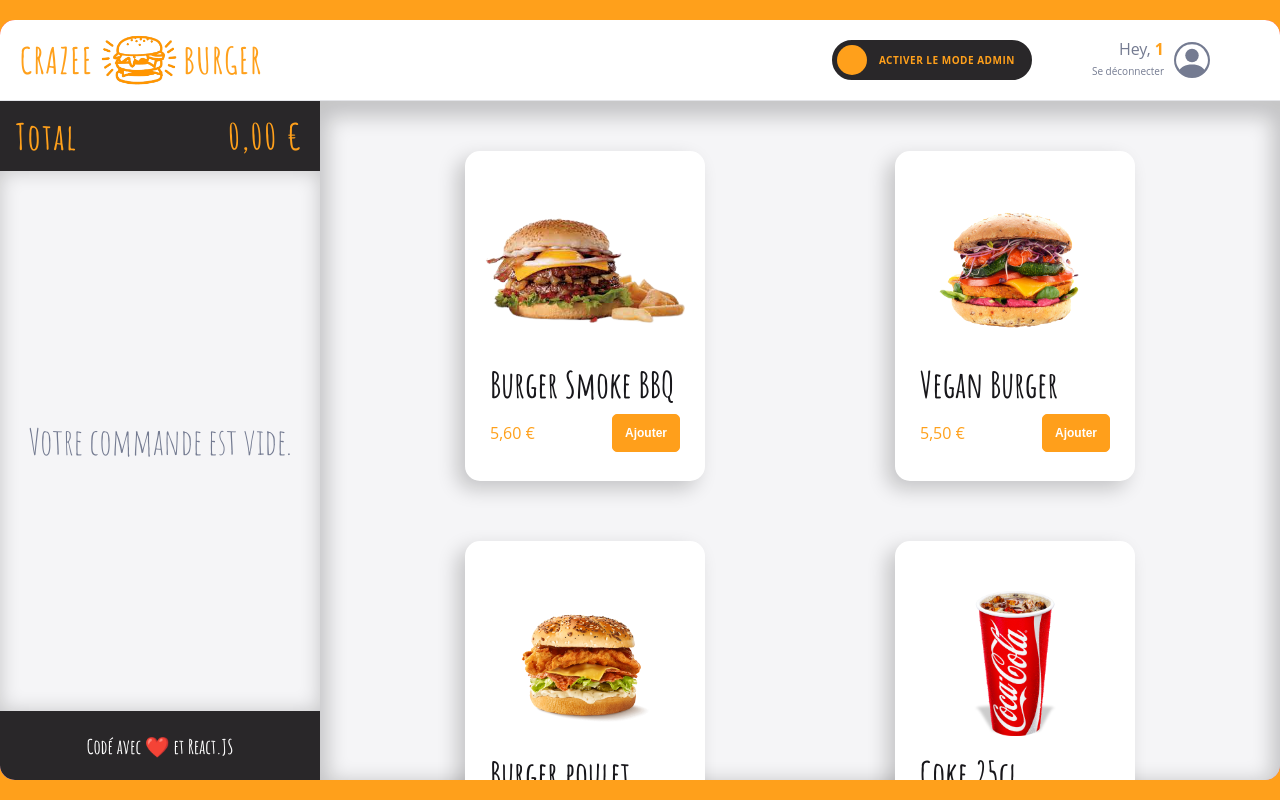
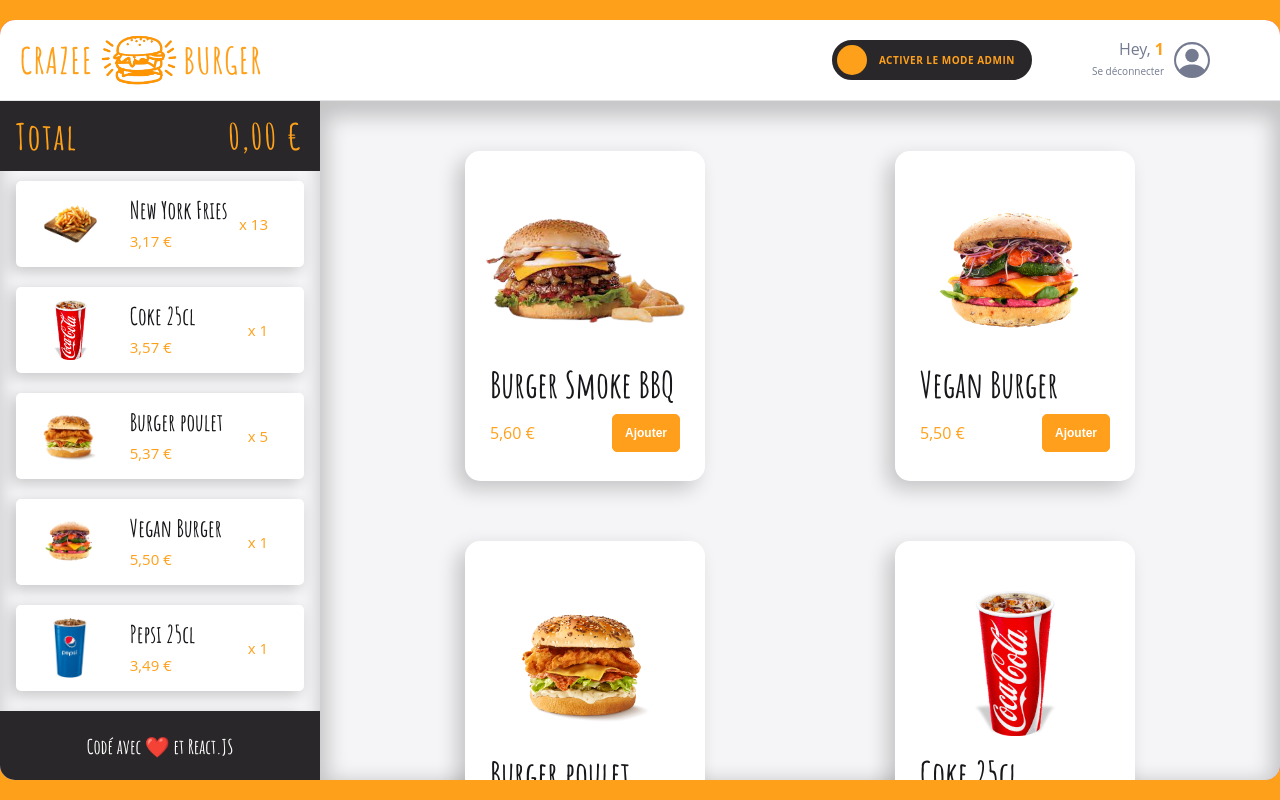
Before and after one commit to AzN-StaR27/crazee-burger, a React (Vite) app: page /order/1 in a window 1280 px wide. Built offline with nearby package versions, Linux system fonts and the light colour scheme; grey boxes are pictures that could not be loaded.

Commit message:
💄 F11: BASKET > Add BasketCard (Read only from fakeBasket.LARGE)

```diff
--- a/src/components/pages/order/Main/Basket/Basket.jsx
+++ b/src/components/pages/order/Main/Basket/Basket.jsx
@@ -6,24 +6,38 @@ import EmptyBasket from "./EmptyBasket";
 import { useContext } from "react";
 import OrderContext from "../../../../../context/OrderContext";
 import BasketProducts from "./BasketProducts";
+import { theme } from "../../../../../theme";
 
 export default function Basket() {
+  const { basket } = useContext(OrderContext);
 
-  const {basket} = useContext(OrderContext)
-
-  const isBasketEmpty = basket.length === 0
+  const isBasketEmpty = basket.length === 0;
 
   return (
     <BasketStyled>
       <Total amountToPay={formatPrice(0)} />
-      {isBasketEmpty ? <EmptyBasket /> : <BasketProducts/>}
+      {isBasketEmpty ? <EmptyBasket /> : <BasketProducts basket={basket} />}
       <Footer />
     </BasketStyled>
   );
 }
 
 const BasketStyled = styled.div`
-  background: pink;
+  background: ${theme.colors.background_white};
+  box-shadow: ${theme.shadows.basket};
   display: flex;
   flex-direction: column;
+  border-bottom-left-radius: ${theme.borderRadius.extraRound};
+  height: 85vh;
+
+  .head {
+    position: sticky;
+    top: 0;
+  }
+
+  .footer {
+    border-bottom-left-radius: ${theme.borderRadius.extraRound};
+    position: sticky;
+    bottom: 0;
+  }
 `;
--- /dev/null
+++ b/src/components/pages/order/Main/Basket/BasketCard.jsx
@@ -0,0 +1,167 @@
+import React from "react";
+import styled, { css } from "styled-components";
+import { MdDeleteForever } from "react-icons/md";
+import { theme } from "../../../../../theme";
+import { formatPrice } from "../../../../../utils/maths";
+
+export default function BasketCard({
+  title,
+  price,
+  quantity,
+  imageSource,
+  className,
+  isModeAdmin,
+  onDelete,
+}) {
+  return (
+    <BasketCardStyled className={className} isModeAdmin={isModeAdmin}>
+      <div className="delete-button" onClick={onDelete}>
+        <MdDeleteForever className="icon" />
+      </div>
+      <div className="image">
+        <img src={imageSource} alt={title} />
+      </div>
+      <div className="text-info">
+        <div className="left-info">
+          <div className="title">
+            <span>{title}</span>
+          </div>
+          <span className="price">{formatPrice(price)}</span>
+        </div>
+        <div className="quantity">
+          <span>x {quantity}</span>
+        </div>
+      </div>
+    </BasketCardStyled>
+  );
+}
+
+const BasketCardStyled = styled.div`
+  cursor: ${({ isModeAdmin }) => (isModeAdmin ? "pointer" : "auto")};
+  /* border: 1px solid red; */
+  box-sizing: border-box;
+  height: 86px;
+  padding: 8px 16px;
+  display: grid;
+  grid-template-columns: 30% 1fr;
+
+  border-radius: ${theme.borderRadius.round};
+  background: ${theme.colors.white};
+  box-shadow: ${theme.shadows.cardBasket};
+
+  position: relative;
+
+  .image {
+    box-sizing: border-box;
+    height: 70px;
+    /* border: 1px solid red; */
+    img {
+      padding: 5px;
+      box-sizing: border-box;
+      height: 100%;
+      width: 100%;
+      object-fit: contain;
+    }
+  }
+
+  .text-info {
+    user-select: none;
+    box-sizing: border-box;
+    /* background: green; */
+    /* border: 1px solid green; */
+    display: grid;
+    grid-template-columns: 70% 1fr;
+    font-size: ${theme.fonts.size.P0};
+    color: ${theme.colors.primary};
+
+    .left-info {
+      display: grid;
+      grid-template-rows: 60% 40%;
+      margin-left: 21px;
+      /* align-items: center; */
+      .title {
+        display: flex;
+        align-items: center;
+        /* background: yellow; */
+        font-family: ${theme.fonts.family.stylish};
+        font-size: ${theme.fonts.size.P3};
+        line-height: 32px;
+        font-weight: ${theme.fonts.weights.bold};
+        color: ${theme.colors.dark};
+        /* sans cette div avec "min-width: 0", l'ellipsis ne fonctionne pas dans un span : https://semicolon.dev/tutorial/css/text-overflow-ellipsis-doesnt-work#:~:text=If%20your%20text%2Doverflow%20is,Grid%20or%20on%20a%20Table. */
+        min-width: 0;
+        span {
+          overflow: hidden;
+          /* width: 100%; */
+          white-space: nowrap;
+          text-overflow: ellipsis;
+        }
+      }
+
+      .price {
+        /* background: blue; */
+        font-size: ${theme.fonts.size.SM};
+        font-weight: ${theme.fonts.weights.medium};
+        font-family: ${theme.fonts.family.openSans};
+        /* color: ${theme.colors.white}; */
+      }
+    }
+
+    .quantity {
+      box-sizing: border-box;
+      /* border: 1px solid lightblue; */
+      /* background: lightblue; */
+      font-weight: ${theme.fonts.weights.medium};
+      display: flex;
+      align-items: center;
+      justify-content: flex-end;
+      margin-right: 20px;
+      font-size: ${theme.fonts.size.SM};
+    }
+  }
+
+  .delete-button {
+    display: none;
+    z-index: 1;
+  }
+
+  /* hover de la card */
+  &:hover {
+    .delete-button {
+      /* border: 1px solid red; */
+      border: none;
+      box-sizing: border-box;
+      position: absolute;
+      top: 0;
+      right: 0;
+      bottom: 0;
+      width: 76px;
+      border-top-right-radius: ${theme.borderRadius.round};
+      border-bottom-right-radius: ${theme.borderRadius.round};
+      padding: 10px;
+      display: flex;
+      align-items: center;
+      justify-content: center;
+      background: ${theme.colors.red};
+      color: ${theme.colors.white};
+      cursor: pointer;
+
+      .icon {
+        width: ${theme.fonts.size.P3};
+        height: ${theme.fonts.size.P3};
+      }
+
+      /* behaviour on delete-button hover */
+      &:hover {
+        .icon {
+          color: ${theme.colors.dark};
+        }
+        &:active {
+          .icon {
+            color: ${theme.colors.white};
+          }
+        }
+      }
+    }
+  }
+`;
--- a/src/components/pages/order/Main/Basket/BasketProducts.jsx
+++ b/src/components/pages/order/Main/Basket/BasketProducts.jsx
@@ -1,7 +1,39 @@
-import React from 'react'
+import React from "react";
+import styled from "styled-components";
+import BasketCard from "./BasketCard";
 
-export default function BasketProducts() {
+export default function BasketProducts({ basket }) {
   return (
-    <div>BasketProducts</div>
-  )
+    <BasketProductsStyled>
+      {basket.map((basketProduct) => (
+        <div className="basket-card">
+          <BasketCard {...basketProduct} />
+        </div>
+      ))}
+    </BasketProductsStyled>
+  );
 }
+
+const BasketProductsStyled = styled.div`
+  /* border: 1px solid red; */
+  flex: 1;
+  display: flex;
+  flex-direction: column;
+  overflow-y: auto;
+
+  .basket-card {
+    margin: 10px 16px;
+  }
+  &.basket-card {
+    /* border: 1px solid blue; */
+    height: 86px;
+    box-sizing: border-box;
+    :first-child {
+      margin-top: 20px;
+      /* border: 1px solid red; */
+    }
+    :last-child {
+      margin-bottom: 20px;
+    }
+  }
+`;
--- a/src/fakeData/fakeBasket.js
+++ b/src/fakeData/fakeBasket.js
@@ -1,46 +1,47 @@
-import { EMPTY_PRODUCT } from "../enums/product"
+import { EMPTY_PRODUCT } from "../enums/product";
 
-export const EMPTY = []
+export const EMPTY = [];
 
 export const SMALL = [
   {
     id: "1",
     title: "Burger Meal",
-    imageSource: "images/burger1.png",
+    imageSource: "/images/burger1.png",
     quantity: 1,
   },
-]
+];
 
 export const MEDIUM = [
   {
     id: "1",
-    imageSource: "images/burger1.png",
+    imageSource: "/images/burger1.png",
     title: "Burger Smoke BBQ",
     price: 5,
     quantity: 2,
   },
   {
     id: "2",
-    imageSource: "images/burger6.png",
+    imageSource: "/images/burger6.png",
     title: "Vegan Burger",
     price: 5,
     quantity: 1,
   },
   {
     id: "3",
-    imageSource: "https://www.ecomiam.com/images/Image/Frites-du-bistro-Code-Menlog.jpg",
+    imageSource:
+      "https://www.ecomiam.com/images/Image/Frites-du-bistro-Code-Menlog.jpg",
     title: "Burger House",
     price: 5,
     quantity: 4,
   },
   {
     id: "4",
-    imageSource: "images/drink1.png",
+    imageSource: "/images/drink1.png",
     title: "Cheese Burger",
     price: 5,
     quantity: 4,
   },
-]
+];
 
 export const LARGE = [
   {
@@ -133,7 +134,7 @@ export const LARGE = [
     isAvailable: true,
     isAdvertised: false,
   },
-]
+];
 
 export const LARGE_WEIRD = [
   {
@@ -230,7 +231,7 @@ export const LARGE_WEIRD = [
     isAvailable: true,
     isAdvertised: false,
   },
-]
+];
 
 export const fakeBasket = {
   EMPTY,
@@ -238,4 +239,4 @@ export const fakeBasket = {
   MEDIUM,
   LARGE,
   LARGE_WEIRD,
-}
+};
--- a/src/hooks/useBasket.jsx
+++ b/src/hooks/useBasket.jsx
@@ -1,8 +1,8 @@
-import { useState } from "react"
-import {fakeBasket} from "../fakeData/fakeBasket"
+import { useState } from "react";
+import { fakeBasket } from "../fakeData/fakeBasket";
 
 export const useBasket = () => {
-    const [basket, setBasket] = useState(fakeBasket.EMPTY)
+  const [basket, setBasket] = useState(fakeBasket.LARGE);
 
-    return {basket}
- }
+  return { basket };
+};
--- a/src/theme/index.js
+++ b/src/theme/index.js
@@ -68,6 +68,7 @@ const shadows = {
   strong: "0px 8px 20px 8px rgba(0, 0, 0, 0.2) inset",
   orangeHighlight: "0 0 8px 0 rgb(255 154 35 / 100%)",
   basket: "inset 0 0 20px rgba(0,0,0,0.2)",
+  cardBasket: "-4px 4px 15px 0 rgb(0 0 0 / 20%)",
 };
 
 export const theme = {
```
